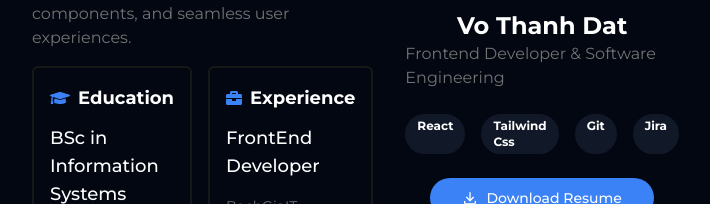
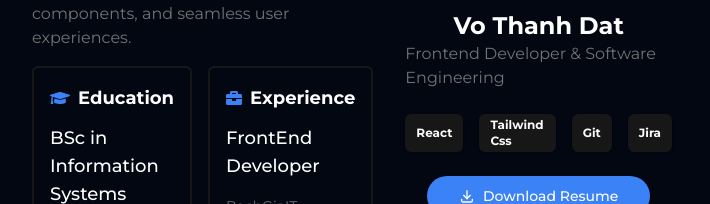
Before and after one commit to thnhdtdev/portfolio, a React (Vite) app: page / in a window 1280 px wide. Shown: the part 1058-1262 px from the top of the page, without its empty margins (288-998 px from the left). Built offline with nearby package versions, Linux system fonts and the light colour scheme.

Commit message:
♻️  refactor: badge in infomation

```diff
--- a/src/components/elements/information.jsx
+++ b/src/components/elements/information.jsx
@@ -1,5 +1,6 @@
 import { Button } from "@/components/ui/button.jsx";
 import { TbDownload } from "react-icons/tb";
+import { Badge } from "@/components/ui/badge.jsx";
 
 const Information = () => {
 	const skills = ["react", "tailwind css", "git", "jira"];
@@ -18,13 +19,11 @@ const Information = () => {
 				</div>
 			</div>
 			<div className="flex gap-4">
-				{skills.map((item) => {
-					return (
-						<div className="border-2 border-gray-900 rounded-full px-2.5 py-0.5 text-xs font-semibold capitalize bg-gray-900">
-							{item}
-						</div>
-					);
-				})}
+				{skills.map((item, index) => (
+					<Badge variant="default" key={index} className="capitalize">
+						{item}
+					</Badge>
+				))}
 			</div>
 			<Button
 				variant="secondary"
```
